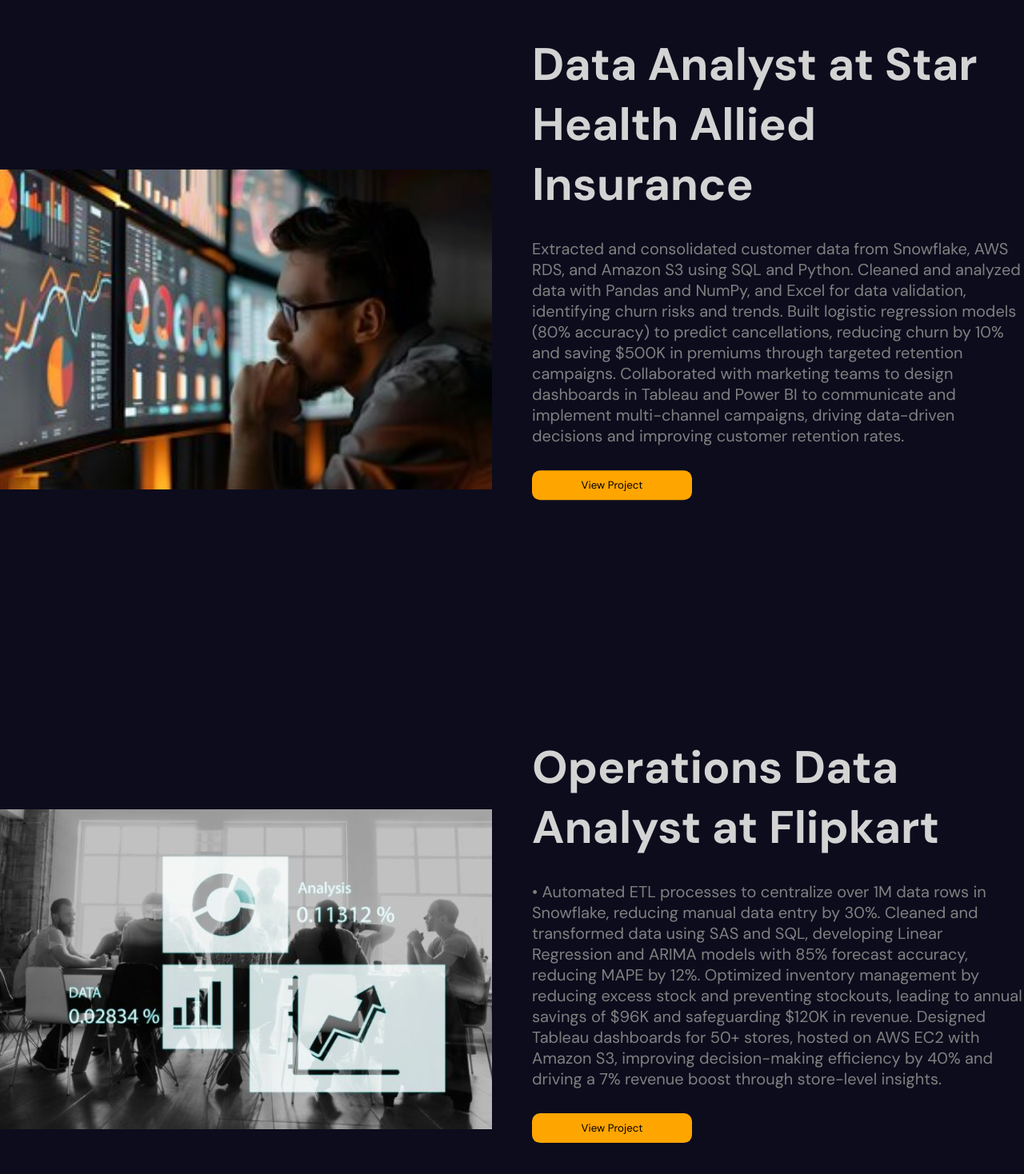
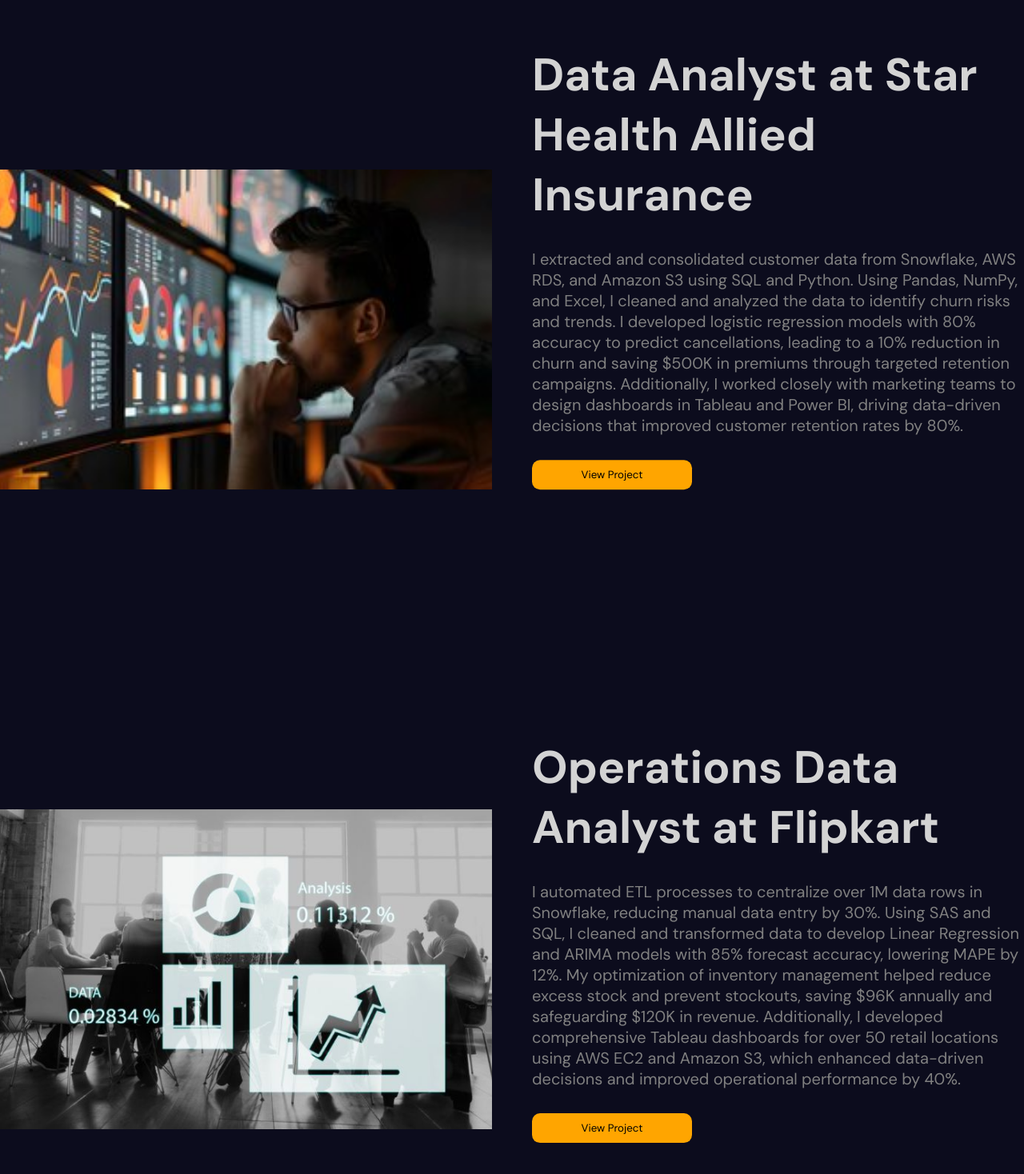
Before and after one commit to urstrulyrithik/Rithik-Portfolio, a React (Vite) app: page / in a window 1280 px wide. Shown: the part 4141-5609 px from the top of the page at 80% size. Built offline with nearby package versions, Linux system fonts and the light colour scheme.

Commit message:
Update Portfolio.jsx

```diff
--- a/src/components/portfolio/Portfolio.jsx
+++ b/src/components/portfolio/Portfolio.jsx
@@ -16,14 +16,14 @@
     title: "Data Analyst at Star Health Allied Insurance",
     projectLink:"https://github.com/urstrulyrithik",
     img: "./CustomerAnalyst.jpg",
-    description: "Extracted and consolidated customer data from Snowflake, AWS RDS, and Amazon S3 using SQL and Python. Cleaned and analyzed data with Pandas and NumPy, and Excel for data validation, identifying churn risks and trends. Built logistic regression models (80% accuracy) to predict cancellations, reducing churn by 10% and saving $500K in premiums through targeted retention campaigns. Collaborated with marketing teams to design dashboards in Tableau and Power BI to communicate and implement multi-channel campaigns, driving data-driven decisions and improving customer retention rates."
+    description: "I extracted and consolidated customer data from Snowflake, AWS RDS, and Amazon S3 using SQL and Python. Using Pandas, NumPy, and Excel, I cleaned and analyzed the data to identify churn risks and trends. I developed logistic regression models with 80% accuracy to predict cancellations, leading to a 10% reduction in churn and saving $500K in premiums through targeted retention campaigns. Additionally, I worked closely with marketing teams to design dashboards in Tableau and Power BI, driving data-driven decisions that improved customer retention rates by 80%."
   },
   {
     id: 3,
     title: "Operations Data Analyst at Flipkart",
     projectLink:"https://github.com/urstrulyrithik",
     img: "./OperationsAnalyst.jpg",
-    description: "•	Automated ETL processes to centralize over 1M data rows in Snowflake, reducing manual data entry by 30%. Cleaned and transformed data using SAS and SQL, developing Linear Regression and ARIMA models with 85% forecast accuracy, reducing MAPE by 12%. Optimized inventory management by reducing excess stock and preventing stockouts, leading to annual savings of $96K and safeguarding $120K in revenue. Designed Tableau dashboards for 50+ stores, hosted on AWS EC2 with Amazon S3, improving decision-making efficiency by 40% and driving a 7% revenue boost through store-level insights."
+    description: "I automated ETL processes to centralize over 1M data rows in Snowflake, reducing manual data entry by 30%. Using SAS and SQL, I cleaned and transformed data to develop Linear Regression and ARIMA models with 85% forecast accuracy, lowering MAPE by 12%. My optimization of inventory management helped reduce excess stock and prevent stockouts, saving $96K annually and safeguarding $120K in revenue. Additionally, I developed comprehensive Tableau dashboards for over 50 retail locations using AWS EC2 and Amazon S3, which enhanced data-driven decisions and improved operational performance by 40%."
   },
   {
     id: 4,
```
